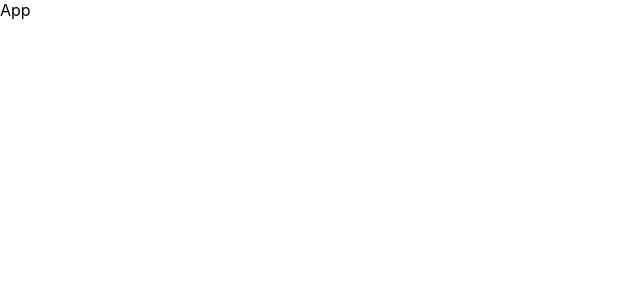
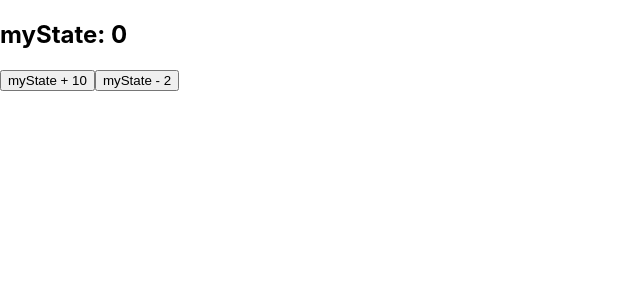
Before and after one commit to yuraoliynik/incubator-june-2021-react, a React (Create React App) app: page / in a window 1280 px wide. Shown: the top 300 px of the page, without its empty margins (0-640 px from the left). Built offline with nearby package versions, Linux system fonts and the light colour scheme.

Commit message:
competed lesson7-homework

```diff
--- a/src/App.js
+++ b/src/App.js
@@ -1,7 +1,9 @@
+import {Counter} from "./counter/Counter";
+
 export default function App() {
-  return (
-    <div>
-      App
-    </div>
-  );
+    return (
+        <div>
+            <Counter/>
+        </div>
+    );
 }
--- /dev/null
+++ b/src/counter/Counter.js
@@ -0,0 +1,17 @@
+import {useReducer} from "react";
+
+import reducer, {initState} from "../reducers/reducer";
+
+
+export function Counter() {
+    const [myState, dispatch] = useReducer(reducer, initState);
+
+    return (
+        <div>
+            <h2>myState: {myState.count}</h2>
+
+            <button onClick={() => dispatch({type: '+', playload: 10})}>myState + 10</button>
+            <button onClick={() => dispatch({type: '-', playload: 2})}>myState - 2</button>
+        </div>
+    );
+}
--- /dev/null
+++ b/src/reducers/reducer.js
@@ -0,0 +1,16 @@
+export const initState = {count: 0};
+
+function reducer(state, action) {
+    switch (action.type) {
+        case '+' :
+            return {count: (state.count + action.playload)};
+
+        case '-' :
+            return {count: (state.count - action.playload)};
+
+        default :
+            return {...state};
+    }
+}
+
+export default reducer;
```
